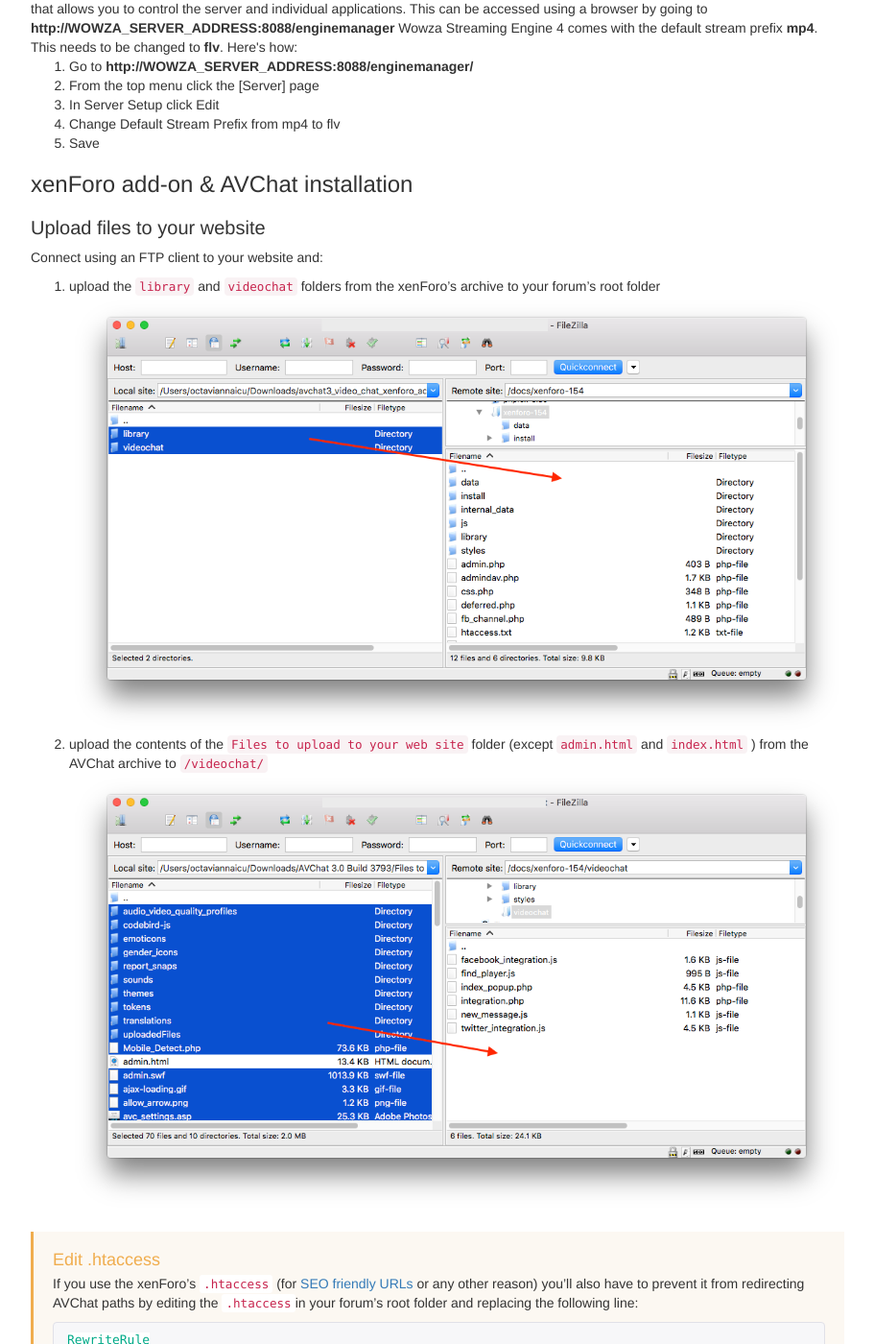
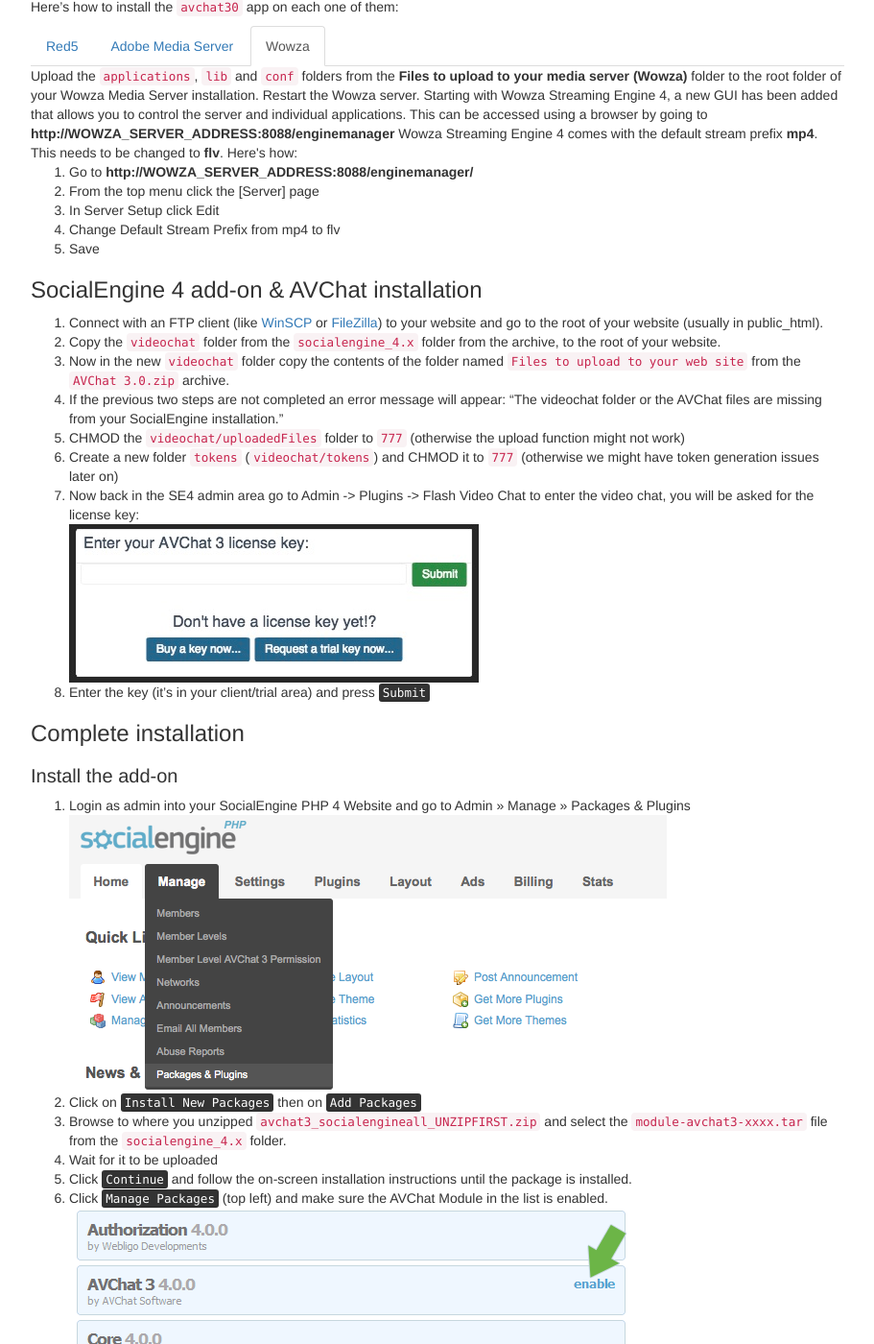
Before and after one commit to nusofthq/avchat-documentation, a Jekyll site: the page built from socialengine.md, in a window 1280 px wide and 1400 px high, scrolled down 1257 px. Shown: the whole window at 96% size, without its empty margins (38-949 px from the left). Built offline with Jekyll 4.4.1, drawn with Linux system fonts in a browser that asks for light colours; nearby versions of some CDN libraries; comment, search, counter and statistics services are not loaded; some of the changed text lies outside the part shown.

Commit message:
WIP se docs

```diff
--- a/socialengine.md
+++ b/socialengine.md
@@ -1,7 +1,7 @@
 ---
 layout: default
-title: AVChat xenForo Add-on
-description: Documentation covering the AVChat add-on for xenForo
+title: AVChat SocialEngine 4 Add-on
+description: Documentation covering the AVChat add-on for SocialEngine 4
 isHome: false
 hide: true
 ---
@@ -10,24 +10,28 @@
   <h1 id="overview" class="page-header">Overview</h1>
   <p class="lead">The AVChat Video Chat Add-on for SocialEngine 4 handles the integration between your SocialEngine 4 community and our AVChat software:</p>
 
-* username and gender integration
+* user name integration
 * profile url integration
-* profile picture integration
-* Facebook and Twitter integration
+* profile image integration
 * placement of video chat within the web site (user and admin interface)
-* control what features each user group from xenForo has access to
-* control AVChat 3 general settings from the xenForo admin area
+* control video chat permissions for each SocialEngine PHP 4 member levels  directly from the SE4 admin area
+
+The AVChat Module for SE4 is one of the best most advanced integration we have done! Why? because directly in SE4's admin area you can control access to AVChat and its features based on the level of the user
+
+If you like the AVChat Module for SocialEngine PHP 4 don't forget to [rate it and review it in the SE Community Addons area](http://www.socialengine.com/customize/se4/mod-page?mod_id=187). You can also view our [Developer Profile on socialengine.com](http://www.socialengine.com/customize/se4/developer?dev_id=4292).
+
+If you cannot find the answer you’re looking for here, we encourage you to try our [FAQ](http://avchat.net/faq) or [forums](http://discuss.avchat.net/). There's also more documentation regarding AVChat in the [documentation area for the main standalone version](http://docs.avchat.net/standalone).
 
 If you're looking for something specific just hit <kbd>Ctrl+F</kbd> on your browser.
 </section>
 
 <section class="bs-docs-section" markdown="1">
   <h1 id="installation-instructions" class="page-header">Installation Instructions</h1>
-<h2 id="download-avchat-and-xenforo-application">Download & extract archives</h2>
+<h2 id="download-avchat-and-socialengine-application">Download & extract archives</h2>
 Download these 2 archives from your [private client/trial area](https://nusofthq.com/c/) to your computer:
 
 1. `AVChat 3.0.zip` contains AVChat
-2. `avchat3_video_chat_xenforo_addon.zip` contains the xenForo add-on
+2. `avchat3_socialengineall.zip` contains the SocialEngine add-on
 
 Extract the 2 archives somewhere on your computer.
 
@@ -44,56 +48,40 @@
 
 {% include media-server-app.md %}
 
-<h2 id="installing-the-application-and-avchat-on-xenforo">xenForo add-on &amp; AVChat installation</h2>
-<h3>Upload files to your website</h3>
-Connect using an FTP client to your website and:
+<h2 id="installing-the-application-and-avchat-on-socialengine">SocialEngine 4 add-on &amp; AVChat installation</h2>
 
-1. upload the `library` and `videochat` folders from the xenForo's archive to your forum's root folder
-<img src="{{site.github.url}}/assets/images/xenforo/copy-addon.png" class="img-responsive" />
-2. upload the contents of the `Files to upload to your web site` folder (except `admin.html` and `index.html` ) from the AVChat archive to `/videochat/`
-<img src="{{site.github.url}}/assets/images/xenforo/copy-avchat.png" class="img-responsive" />
-
-
-<div class="bs-callout bs-callout-warning" id="callout-tables-responsive-overflow"> <h4>Edit .htaccess</h4> <p markdown="1">If you use the xenForo's `.htaccess` (for [SEO friendly URLs](https://xenforo.com/help/friendly-urls/) or any other reason) you'll also have to prevent it from redirecting AVChat paths by editing the `.htaccess`in your forum's root folder and replacing the following line:</p>
-
-{% highlight PHP %}
-RewriteRule
-^(data/|js/|styles/|install/|favicon\.ico|crossdomain\.xml|robots\.txt) - [NC,L]
-{% endhighlight %}
-
-with:
-
-{% highlight PHP %}
-RewriteRule
-^(data/|js/|styles/|install/|favicon\.ico|crossdomain\.xml|robots\.txt|videochat/|index_popup\.php) - [NC,L]
-{% endhighlight %} </div>
-
-
-
-<div class="bs-callout bs-callout-info" id="callout-tables-responsive-overflow"> <h4>Folder permissions</h4> <p markdown="1">If your website's hosted on a Linux server CHMOD the `/videochat/uploadedFiles` and `/videochat/tokens` folders to 777.</p> </div>
+1. Connect with an FTP client (like [WinSCP](http://winscp.net/eng/index.php) or [FileZilla](http://filezilla-project.org/)) to your website and go to the root of your website (usually in public_html).
+2. Copy the `videochat` folder from the `socialengine_4.x` folder from the archive, to the root of your website.
+3. Now in the new `videochat` folder copy the contents of the folder named `Files to upload to your web site` from the `AVChat 3.0.zip` archive.
+4. If the previous two steps are not completed an error message will appear: "The videochat folder or the AVChat files are missing from your SocialEngine installation."
+5. CHMOD the `videochat/uploadedFiles` folder to `777` (otherwise the upload function might not work)
+6. Create a new folder `tokens` (`videochat/tokens`) and CHMOD it to `777` (otherwise we might have token generation issues later on)
+7. Now back in the SE4 admin area go to Admin -> Plugins -> Flash Video Chat to enter the video chat, you will be asked for the license key:
+<img src="{{site.github.url}}/assets/images/se/license_key.jpg" class="img-responsive" />
+8. Enter the key (it's in your client/trial area) and press <kbd>Submit</kbd>
 
 <h2 id="completing-the-installation">Complete installation</h2>
 <h3>Install the add-on</h3>
-In the xenForos's **Admin CP** area:
 
-1. click on **Install Add-on** in the left side menu.
-2. on the Install New Add-on page click on <kbd>Choose&nbsp;File</kbd>
-3. select the `addon-AVChat3VideoChat.xml` from the xenForo add-on archive.
-4. click <kbd>Install Add-on</kbd>
-
-<img src="{{site.github.url}}/assets/images/xenforo/install-addon.png" class="img-responsive" />
-
+1. Login as admin into your SocialEngine PHP 4 Website and go to Admin >> Manage >> Packages & Plugins
+<img src="{{site.github.url}}/assets/images/se/se_01.gif.png" class="img-responsive" />
+2. Click on <kbd>Install New Packages</kbd> then on <kbd>Add Packages</kbd>
+3. Browse to where you unzipped `avchat3_socialengineall_UNZIPFIRST.zip` and select the `module-avchat3-xxxx.tar` file from the `socialengine_4.x` folder.
+4. Wait for it to be uploaded
+5. Click <kbd>Continue</kbd> and follow the on-screen installation instructions until the package is installed.
+6. Click <kbd>Manage Packages</kbd> (top left) and make sure the AVChat Module in the list is enabled.
+<img src="{{site.github.url}}/assets/images/se/se_2.gif" class="img-responsive" />
+7. Click <kbd>Return to Admin Panel</kbd>
+9. Users will see a new link in the menu that will take them to the video chat.
 
 <h3>Connect AVChat to the media server app</h3>
-In the Admin CP:
 
-1. go to **Home** and click on **Options** in the left sidemenu
-2. select **AVChat 3 Video Chat Options** from the list (should be 1st)
-3. in the **RTMP Connectionstring** section insert your connection string for the media server app ( it should look like this `rtmp://media-server-ip/avchat30/_definst_` )
-4. scroll to the bottom and click <kbd>Save Changes</kbd>
-
-<img src="{{site.github.url}}/assets/images/xenforo/connect-avchat-to-media-server.png" class="img-responsive" />
-
+1. Go to Settings >> AVChat 3 Settings
+<img src="{{site.github.url}}/assets/images/se/se_04.gif.png" class="img-responsive" />
+and enter the RTMP connection string to your `avchat30` application on the media server. It should look like this:
+`rtmp://myFMSserver.com/avchat30/_definst_`
+where `myFMSserver.com` is the domain name or ip of the your media server.
+2. Click <kbd>Save Changes</kbd> at the bottom
 
 Your AVChat installation is now configured to connect to the media server.
 
```
Also changed, not shown: assets/images/se/license_key.jpg (added), assets/images/se/se_01.gif.png (added), assets/images/se/se_04.gif.png (added), assets/images/se/se_2.gif (added).
